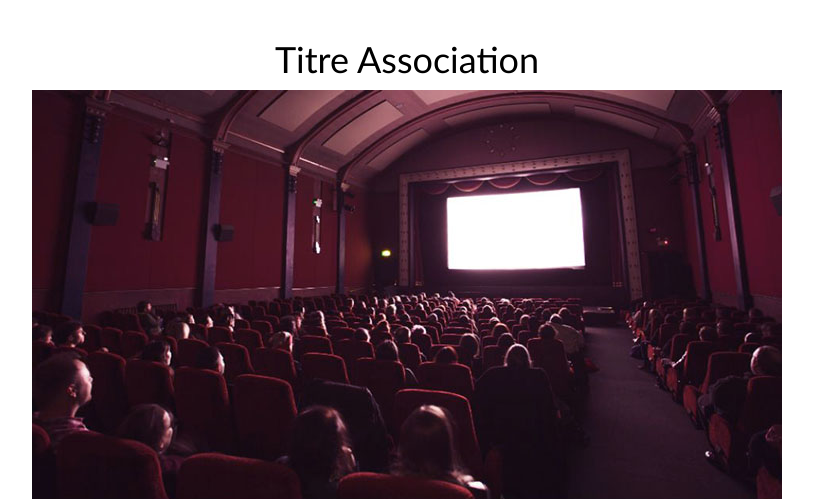
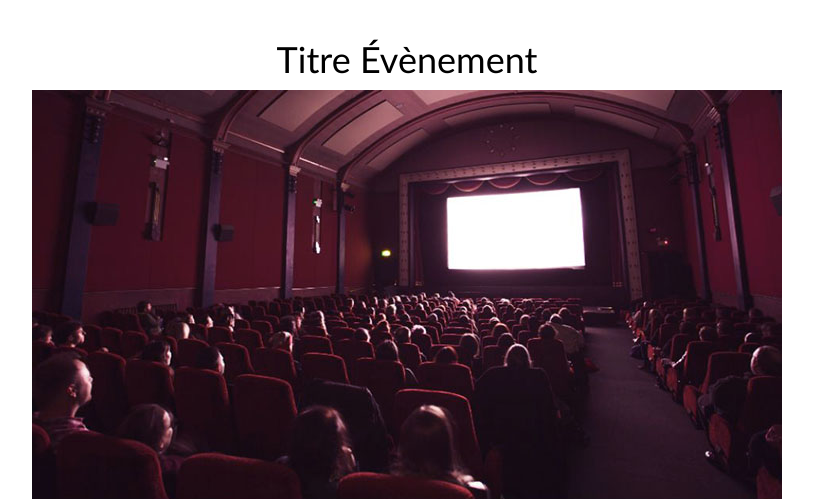
Before and after one commit to RubisetCie/Projet-Web, a PHP site: page /event.php in a window 1280 px wide. Shown: the part 103-602 px from the top of the page, without its empty margins (233-1046 px from the left). Run offline with PHP 8.4, Linux system fonts and the light colour scheme.

Commit message:
Add files via upload

```diff
--- a/event.php
+++ b/event.php
@@ -42,7 +42,7 @@
     <main>
 
         <div class="container">
-            <h1 id="titre-association"> Titre Association </h1>
+            <h1 id="titre-association"> Titre Évènement </h1>
             <img src="./res/img/clubs/club_cinema.jpg" class="img-assoc"><br>
             <p>Ostendit aliquid efficiatur vero veri parte solvantur parte nudus logikh logikh est partiendo esse in est ostendit in videtur non quo in pro non mihi vero via plane disserendi iste sit logikh sublatum parte sit sublatum quae ut dicitur falsi probatum inermis ac iudicia mihi via est concludaturque tradit modo sensibus dividendo ac falsi tradit nihil efficiatur dividendo rerum vero non parte modo efficiatur concludaturque esse modo quaerendi falsi tradit veri ambigua semel quibus quibus altera quidem ut partiendo solvantur in plane ac qua quaerendi ostendit logikh ac videtur videtur tollit in modo tollit sublatum quaerendi solvantur dicitur solvantur ac.</p><br>
 
```
